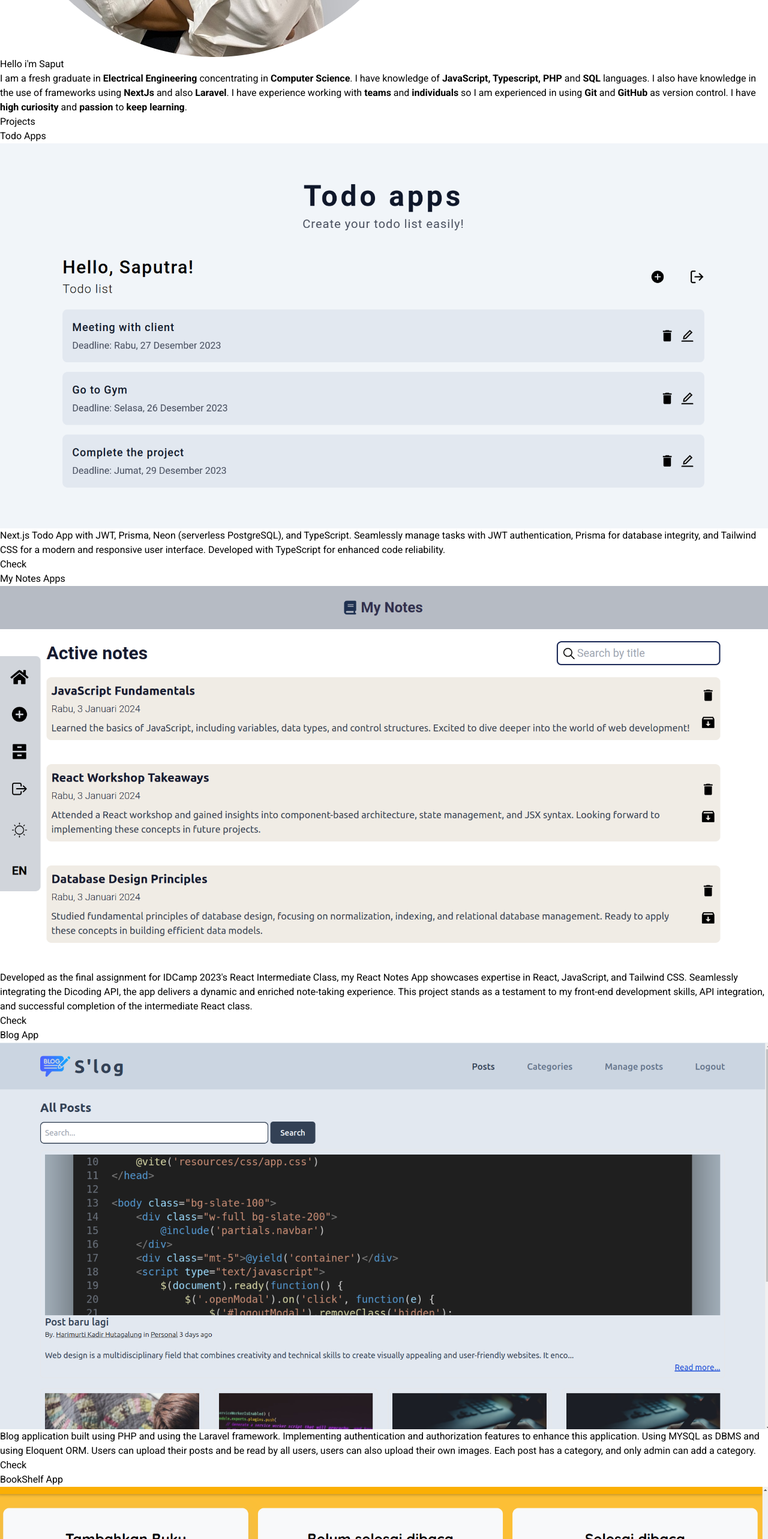
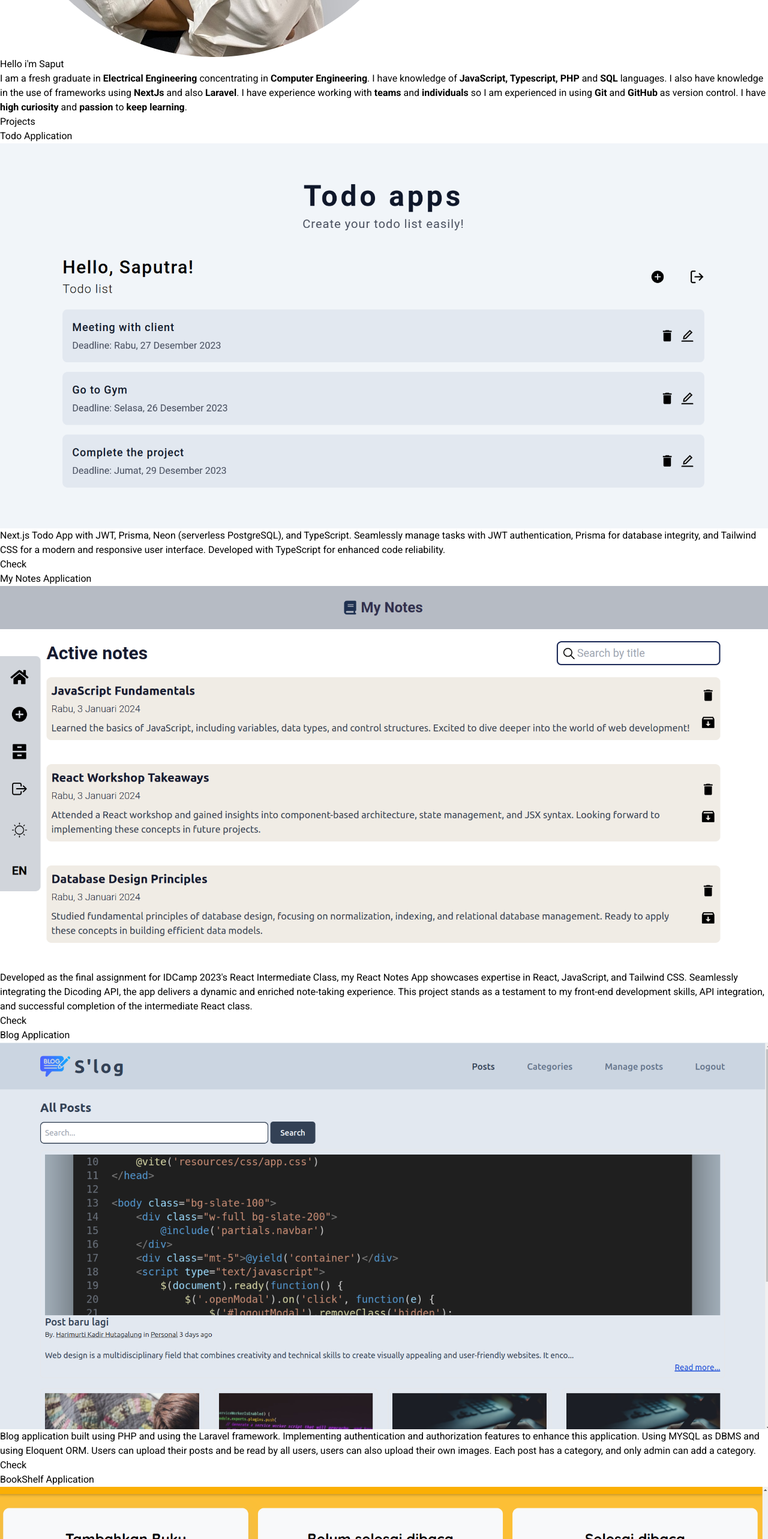
Before and after one commit to SaputraUta/my-portfolio, a React (Vite) app: page / in a window 1280 px wide. Shown: the part 900-3466 px from the top of the page at 60% size. Built offline with nearby package versions, Linux system fonts and the light colour scheme.

Commit message:
fixing some contentt

```diff
--- a/src/components/Hero.tsx
+++ b/src/components/Hero.tsx
@@ -33,9 +33,9 @@ export default function Hero() {
             />
           </span>
         </p>
-        <p className="text-justify text-slate-700 text-base sm:text-lg md:text-xl tracking-wide font-normal leading-normal">
+        <p className="text-justify text-slate-700 text-base sm:text-lg md:text-xl lg:text-2xl tracking-wide font-normal leading-normal">
           I am a fresh graduate in <b>Electrical Engineering</b> concentrating
-          in <b>Computer Science</b>. I have knowledge of
+          in <b>Computer Engineering</b>. I have knowledge of
           <b> JavaScript, Typescript, PHP</b> and <b>SQL </b>
           languages. I also have knowledge in the use of frameworks using
           <b> NextJs </b>
--- a/src/components/ProjectList.tsx
+++ b/src/components/ProjectList.tsx
@@ -4,7 +4,7 @@ export default function ProjectList() {
   return (
     <div className="mx-10 grid grid-cols-1 md:grid-cols-2 justify-items-center gap-10">
       <ProjectCart
-        title="Todo Apps"
+        title="Todo Application"
         img="project1.png"
         link="https://todo-apps-ochre.vercel.app/"
         body="Next.js Todo App with JWT, Prisma, Neon (serverless PostgreSQL),
@@ -14,7 +14,7 @@ export default function ProjectList() {
     code reliability."
       />
       <ProjectCart
-        title="My Notes Apps"
+        title="My Notes Application"
         img="project2.png"
         link="https://mynotes-saputra.netlify.app/"
         body="Developed as the final assignment for IDCamp 2023's React
@@ -26,13 +26,13 @@ export default function ProjectList() {
         the intermediate React class."
       />
       <ProjectCart
-        title="Blog App"
+        title="Blog Application"
         img="project4.png"
         link="https://drive.google.com/file/d/1vg_zjVLQIDvbly2y0_VSUQl2lQiH_Q5D/view?usp=sharing"
         body="Blog application built using PHP and using the Laravel framework. Implementing authentication and authorization features to enhance this application. Using MYSQL as DBMS and using Eloquent ORM. Users can upload their posts and be read by all users, users can also upload their own images. Each post has a category, and only admin can add a category."
       />
       <ProjectCart
-        title="BookShelf App"
+        title="BookShelf Application"
         img="project3.png"
         link="https://bookself-apps.netlify.app/"
         body="Developed as the final project for IDCamp 2023's
```
